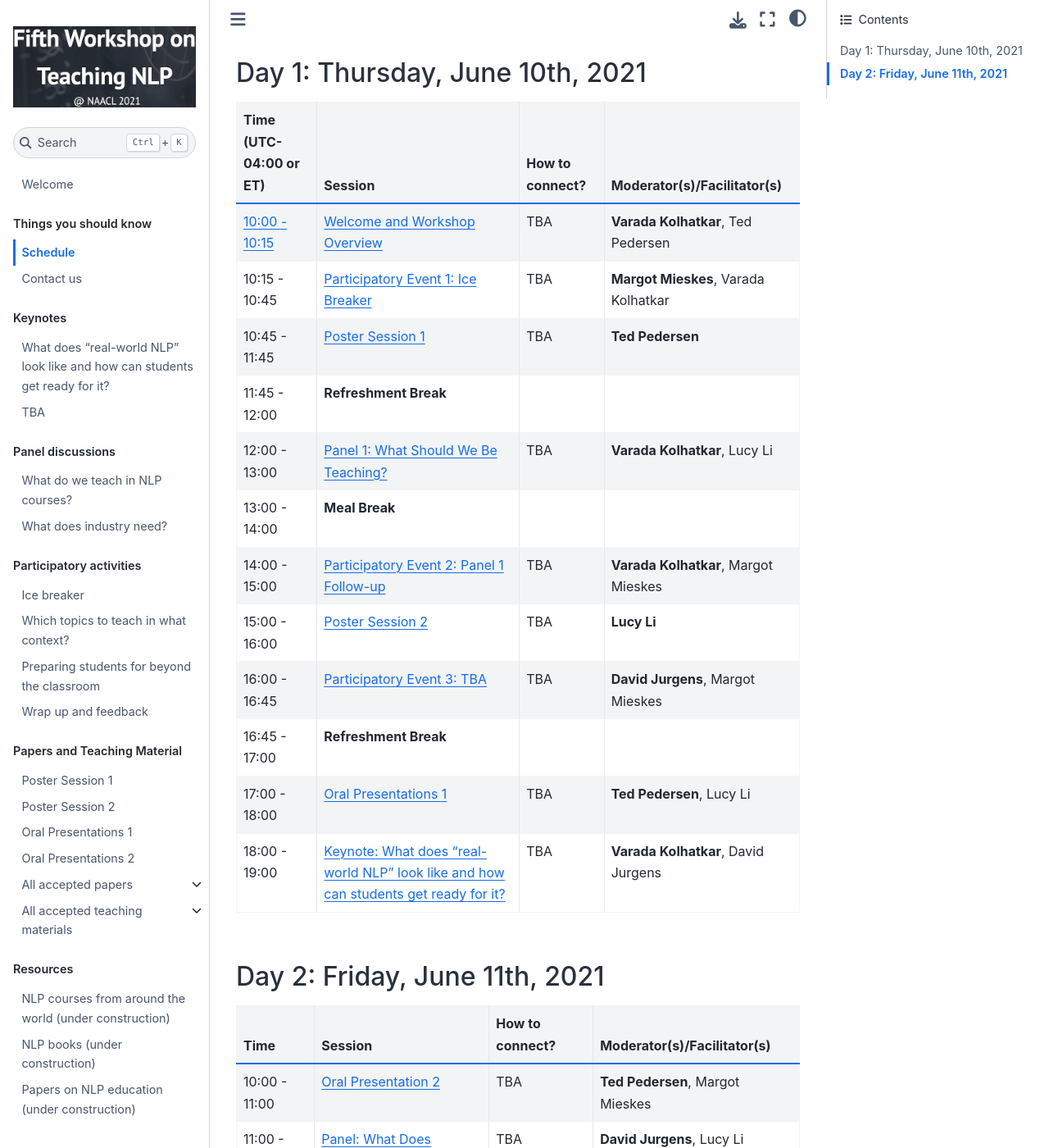
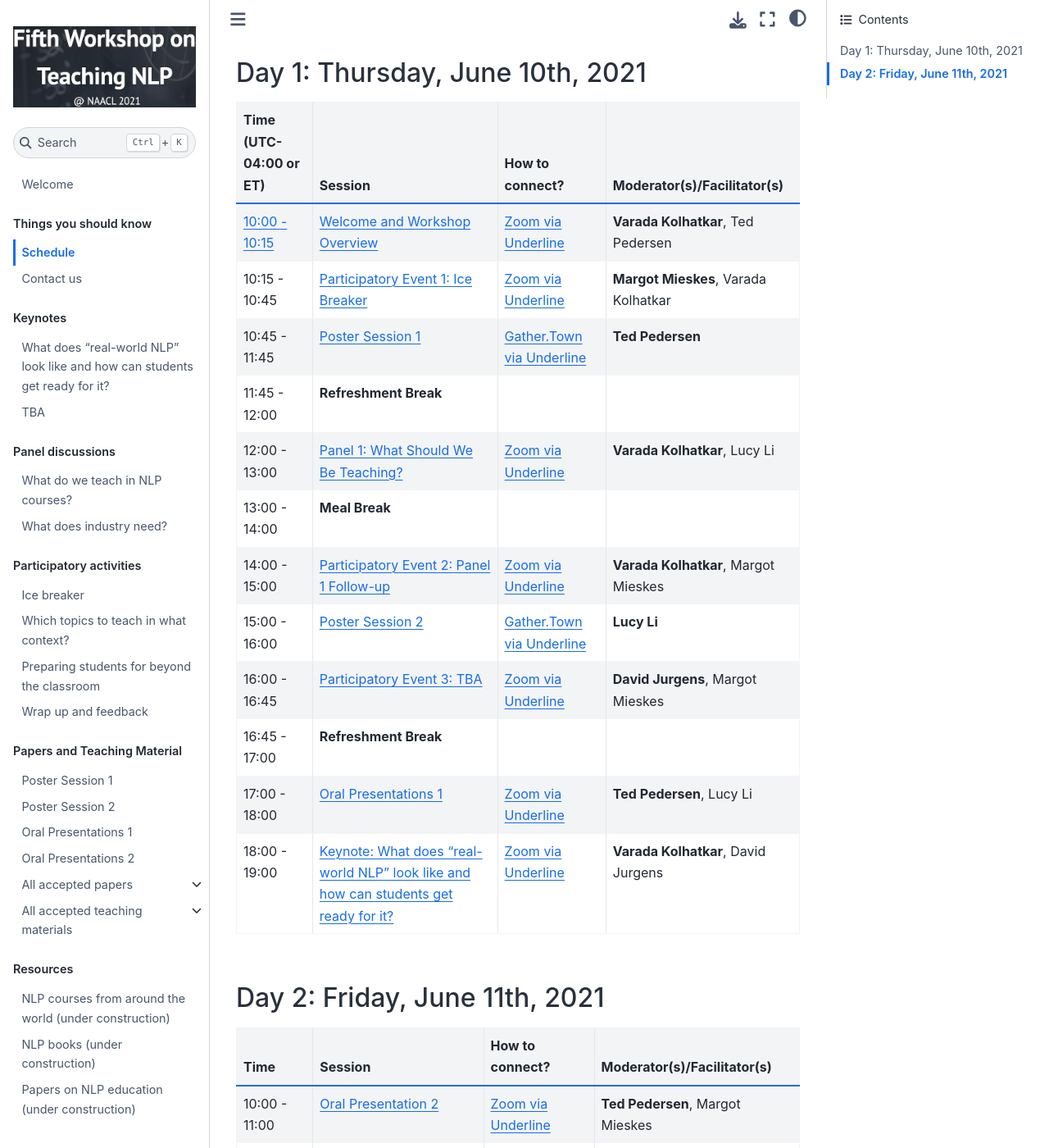
Before and after one commit to TeachingNLP/workshop-book, a Jupyter Book: the page built from schedule.md, in a window 1280 px wide and 1400 px high, scrolled down 433 px. Shown: the whole window at 82% size. Built offline with Jupyter Book 1.0.4 settings and Sphinx 7.4.7 and the Sphinx Book theme 1.1.4, drawn with Linux system fonts in a browser that asks for light colours; some of the changed text lies outside the part shown.

Commit message:
updating

```diff
--- a/schedule.md
+++ b/schedule.md
@@ -14,18 +14,18 @@ Each session will have a primary facilitator (names in boldface) and a helper. I
 
 | Time (UTC-04:00 or ET)              |     Session                          |  How to connect?       | Moderator(s)/Facilitator(s)  |
 | :---------------- | :------------------------------   | :----------------- | :----------------- |
-| [10:00 - 10:15](https://dateful.com/eventlink/4564887570) | [Welcome and Workshop Overview](introduction.md)     |         TBA            | **Varada Kolhatkar**, Ted Pedersen |
-| 10:15 - 10:45 | [Participatory Event 1: Ice Breaker](activities/ice-breaker.md)|         TBA            | **Margot Mieskes**, Varada Kolhatkar |
-| 10:45 - 11:45 | [Poster Session 1](posters/poster1.md)                  |         TBA            | **Ted Pedersen** |
+| [10:00 - 10:15](https://dateful.com/eventlink/4564887570) | [Welcome and Workshop Overview](introduction.md)     |         [Zoom via Underline](https://underline.io/events/122/sessions?eventSessionId=4302)             | **Varada Kolhatkar**, Ted Pedersen |
+| 10:15 - 10:45 | [Participatory Event 1: Ice Breaker](activities/ice-breaker.md)|        [Zoom via Underline](https://underline.io/events/122/sessions?eventSessionId=4302)            | **Margot Mieskes**, Varada Kolhatkar |
+| 10:45 - 11:45 | [Poster Session 1](posters/poster1.md)                  | [Gather.Town via Underline](https://underline.io/events/122/lounge)                    | **Ted Pedersen** |
 | 11:45 - 12:00 | **Refreshment Break**                 |                        |                     |
-| 12:00 - 13:00  | [Panel 1: What Should We Be Teaching?](panels/core-concepts.md)    |         TBA |  **Varada Kolhatkar**, Lucy Li |
+| 12:00 - 13:00  | [Panel 1: What Should We Be Teaching?](panels/core-concepts.md)    |         [Zoom via Underline](https://underline.io/events/122/sessions?eventSessionId=4302) |  **Varada Kolhatkar**, Lucy Li |
 | 13:00 - 14:00  | **Meal Break**                              |            |                     |  |
-| 14:00 - 15:00  | [Participatory Event 2: Panel 1 Follow-up](activities/core-topics.md)     |         TBA            |  **Varada Kolhatkar**, Margot Mieskes |
-| 15:00 - 16:00  | [Poster Session 2](posters/poster2.md)   |         TBA            | **Lucy Li** |
-| 16:00 - 16:45  | [Participatory Event 3: TBA](activities/ice-breaker.md)  |         TBA            |  **David Jurgens**, Margot Mieskes |
+| 14:00 - 15:00  | [Participatory Event 2: Panel 1 Follow-up](activities/core-topics.md)     |         [Zoom via Underline](https://underline.io/events/122/sessions?eventSessionId=4302)             |  **Varada Kolhatkar**, Margot Mieskes |
+| 15:00 - 16:00  | [Poster Session 2](posters/poster2.md)   |         [Gather.Town via Underline](https://underline.io/events/122/lounge)            | **Lucy Li** |
+| 16:00 - 16:45  | [Participatory Event 3: TBA](activities/ice-breaker.md)  |         [Zoom via Underline](https://underline.io/events/122/sessions?eventSessionId=4302)             |  **David Jurgens**, Margot Mieskes |
 | 16:45 - 17:00  | **Refreshment Break**  |                     |                     |
-| 17:00 - 18:00  | [Oral Presentations 1](oral-talks/talk1.md) |      TBA          |   **Ted Pedersen**, Lucy Li |
-| 18:00 - 19:00  | [Keynote: What does "real-world NLP" look like and how can students get ready for it?](keynotes/ines_montani.md)   |         TBA          |  **Varada Kolhatkar**, David Jurgens  |
+| 17:00 - 18:00  | [Oral Presentations 1](oral-talks/talk1.md) |      [Zoom  via Underline](https://underline.io/events/122/sessions?eventSessionId=4302)           |   **Ted Pedersen**, Lucy Li |
+| 18:00 - 19:00  | [Keynote: What does "real-world NLP" look like and how can students get ready for it?](keynotes/ines_montani.md)   |         [Zoom  via Underline](https://underline.io/events/122/sessions?eventSessionId=4302)           |  **Varada Kolhatkar**, David Jurgens  |
 
 
 
@@ -33,10 +33,10 @@ Each session will have a primary facilitator (names in boldface) and a helper. I
 
 | Time              |     Session                         |  How to connect?       | Moderator(s)/Facilitator(s)     |
 | :---------------- | :------------------------------ | :----------------- | :----------------- |
-| 10:00 - 11:00 |    [Oral Presentation 2](oral-talks/talk2.md) |         TBA            |   **Ted Pedersen**, Margot Mieskes                  |  |
-| 11:00 - 12:00 |  [Panel: What Does Industry Need?](panels/industry.md) |         TBA  | **David Jurgens**, Lucy Li  |
-| 12:00 - 13:00 |  [Participatory Event 4](activities/industry-panel-follow-up.md) |         TBA            | **Lucy Li**, Ted Pedersen |
+| 10:00 - 11:00 |    [Oral Presentation 2](oral-talks/talk2.md) |         [Zoom  via Underline](https://underline.io/events/122/sessions?eventSessionId=4302)            |   **Ted Pedersen**, Margot Mieskes                  |  |
+| 11:00 - 12:00 |  [Panel: What Does Industry Need?](panels/industry.md) |         [Zoom  via Underline](https://underline.io/events/122/sessions?eventSessionId=4302)  | **David Jurgens**, Lucy Li  |
+| 12:00 - 13:00 |  [Participatory Event 4](activities/industry-panel-follow-up.md) |         [Zoom  via Underline](https://underline.io/events/122/sessions?eventSessionId=4302)            | **Lucy Li**, Ted Pedersen |
 | 13:00 - 14:00  |    **Meal Break**                              |                        |                     |  |
-| 14:00 - 15:00  |  [Keynote Address](keynotes/jason_eisner.md)   |         TBA  | **David Jurgens**, Varada Kolhatkar  |
-| 15:00 - 16:00  |    [Participatory Event 5](activities/feedback.md)          |         TBA            |  **Margot Mieskes**, Ted Pedersen |
-| 16:00 - 16:15   |   Closing Remarks              |         TBA            |     **Ted Pedersen** |
+| 14:00 - 15:00  |  [Keynote Address](keynotes/jason_eisner.md)   |         [Zoom  via Underline](https://underline.io/events/122/sessions?eventSessionId=4302)  | **David Jurgens**, Varada Kolhatkar  |
+| 15:00 - 16:00  |    [Participatory Event 5](activities/feedback.md)          |         [Zoom  via Underline](https://underline.io/events/122/sessions?eventSessionId=4302)            |  **Margot Mieskes**, Ted Pedersen |
+| 16:00 - 16:15   |   Closing Remarks              |         [Zoom  via Underline](https://underline.io/events/122/sessions?eventSessionId=4302)            |     **Ted Pedersen** |
```
